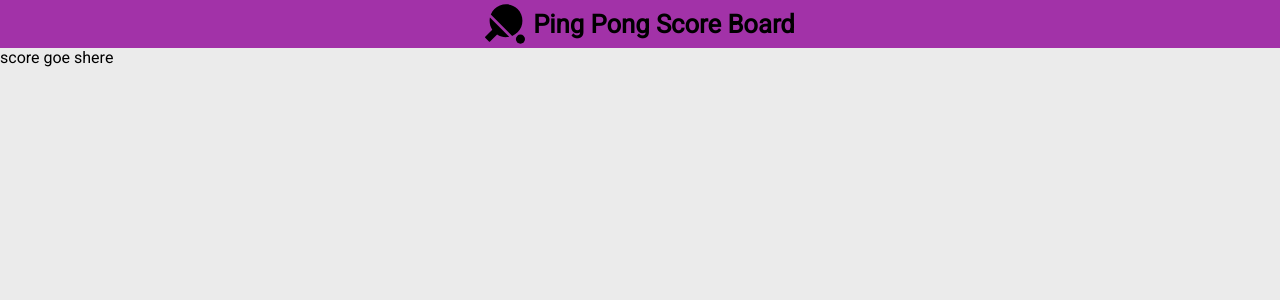
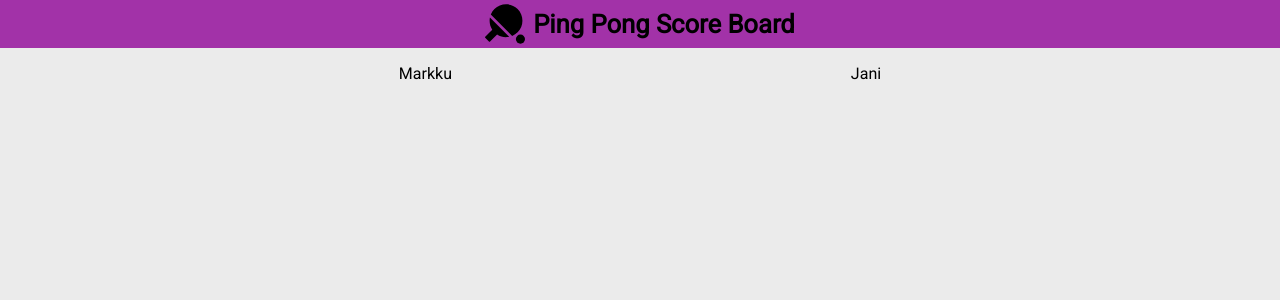
Before and after one commit to Lem82/Pingpong-scoreboard, a React (Create React App) app: page / in a window 1280 px wide. Shown: the top 300 px of the page. Built offline with nearby package versions, Linux system fonts and the light colour scheme.

Commit message:
Display player names

```diff
--- a/src/index.tsx
+++ b/src/index.tsx
@@ -3,10 +3,14 @@ import ReactDOM from 'react-dom';
 import './index.scss';
 import App from './App';
 import reportWebVitals from './reportWebVitals';
+import { Provider } from 'react-redux';
+import { store } from './core/store';
 
 ReactDOM.render(
   <React.StrictMode>
-    <App />
+    <Provider store={store}>
+      <App />
+    </Provider>
   </React.StrictMode>,
   document.getElementById('root')
 );
--- a/src/modules/score/Score.scss
+++ b/src/modules/score/Score.scss
@@ -0,0 +1,6 @@
+#score-container {
+    margin-top: 1em;
+    display: flex;
+    align-items: center;
+    justify-content: space-evenly;
+}
--- a/src/modules/score/ScoreContainer.tsx
+++ b/src/modules/score/ScoreContainer.tsx
@@ -1,9 +1,17 @@
+import { useAppSelector } from '../../core/hooks';
 import './Score.scss';
 
 function ScoreContainer(): JSX.Element {
+    const score = useAppSelector(state => state.score);
+
     return (
         <div id="score-container">
-            score goe shere
+            <div className="left-player player">
+                {score.leftPlayer.name}
+            </div>
+            <div className="right-player player">
+                {score.rightPlayer.name}
+            </div>
         </div>
     );
 }
```
